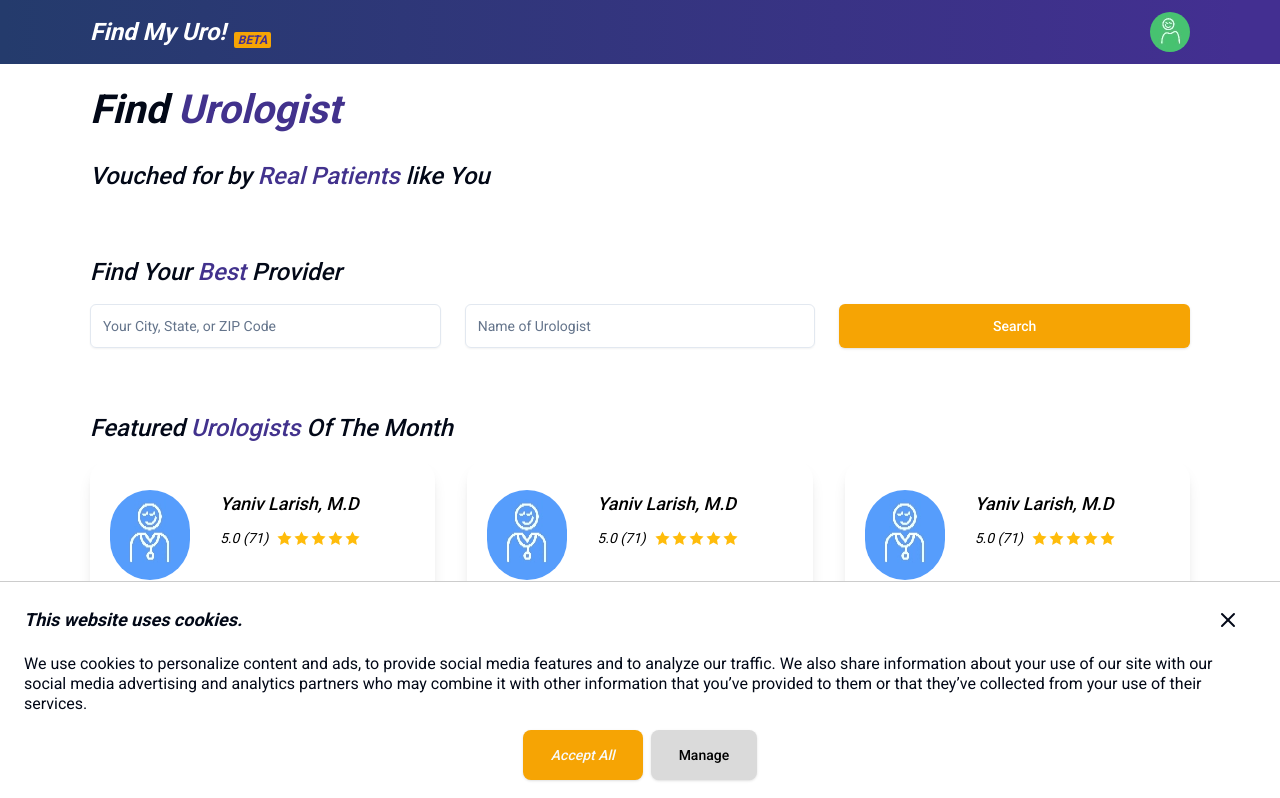
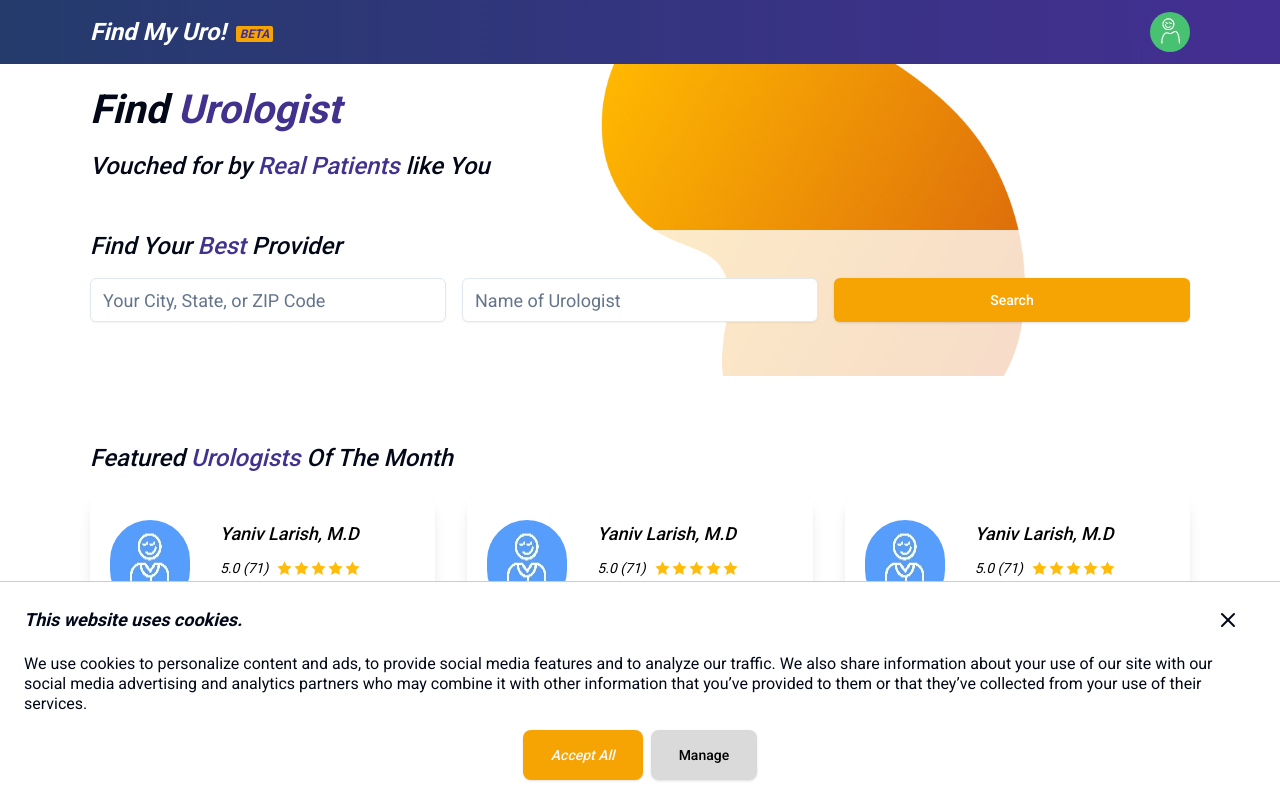
Before and after one commit to Coconut-Lab-SG/find-my-uro, a Next.js app: page / in a window 1280 px wide. Shown: the top 798 px of the page. Built offline with nearby package versions, Linux system fonts and the light colour scheme; no server answers.

Commit message:
feat(homepage): update UI feedbacks

```diff
--- a/src/app/(main)/find-urologist/index.tsx
+++ b/src/app/(main)/find-urologist/index.tsx
@@ -1,11 +1,17 @@
 import { Button } from '@/components/ui/button'
 import { Input } from '@/components/ui/input'
+import Image from 'next/image'
 import { UrologistRatingCard } from './urologist-rating-card'
 
 export function FindUrologist() {
   return (
-    <div className="flex flex-col gap-y-16 max-w-[1140px] mx-auto w-full px-5">
-      <div className="flex flex-col gap-y-5">
+    <div className="flex flex-col gap-y-16 max-w-[1140px] mx-auto w-full px-5 relative">
+      <div className='flex flex-col gap-y-12 relative'>
+        {/* Kidney background */}
+        <div className='hidden mobileL:absolute w-[424px] mobileL:block h-[400px] -z-10 right-[15%] -top-4'>
+          <Image alt='kidney-top' src="/assets/images/home/kidney-top-homepage.webp" style={{ clipPath: "inset(0 0 22% 0)" }} fill />
+        </div>
+        <div className="flex flex-col gap-y-2.5">
           <p className="text-[40px] italic font-bold">
             Find <span className="text-[#42328d]">Urologist</span>
           </p>
@@ -14,14 +20,15 @@ export function FindUrologist() {
           </p>
         </div>
 
-      <div className="flex flex-col gap-y-4">
+        <div className="flex flex-col gap-y-4 bg-[#ffffffc6] pb-14">
           <span className="text-2xl italic font-medium">
             Find Your <span className="text-[#42328d]">Best</span> Provider
           </span>
-        <div className="grid grid-cols-1 tablet:grid-cols-3 gap-6">
-          <Input className="h-11" placeholder="Your City, State, or ZIP Code" />
-          <Input className="h-11" placeholder="Name of Urologist" />
+          <div className="grid grid-cols-1 mobileL:grid-cols-3 gap-4">
+            <Input className="h-11 text-lg bg-white" placeholder="Your City, State, or ZIP Code" />
+            <Input className="h-11 text-lg bg-white" placeholder="Name of Urologist" />
             <Button className="bg-[#f6a404] text-white hover:bg-orange-300 h-full">Search</Button>
+          </div>
         </div>
       </div>
 
--- a/src/components/header.tsx
+++ b/src/components/header.tsx
@@ -8,12 +8,12 @@ export default function Header() {
   const router = useRouter()
   return (
     <div style={{ background: 'linear-gradient(90.49deg, #243b6c 0.28%, #432f91 96.69%)' }}>
-      <div className="flex items-center justify-between max-w-[1140px] mx-auto text-white py-3 w-full px-5">
-        <div className="flex gap-x-2">
-          <div className="text-2xl italic font-semibold text-white hover:text-white cursor-pointer" onClick={() => router.push('/')}>
+      <div className="flex items-center justify-between max-w-[1140px] mx-auto text-white py-3 w-full px-5 cursor-pointer">
+        <div className="flex gap-x-2.5">
+          <div className="text-2xl italic font-semibold text-white hover:text-white" onClick={() => router.push('/')}>
             Find My Uro!
           </div>
-          <span className="bg-[#f6a404] text-xs text-center px-1 text-[#432f91] self-end italic font-bold rounded-sm">BETA</span>
+          <span className="bg-[#f6a404] h-fit self-end mb-1.5 text-xs text-center px-1 text-[#432f91] italic font-bold rounded-sm">BETA</span>
         </div>
         <Link href="/account/login">
           <Image className="rounded-full" alt="user-avatar" src="/assets/icons/user-avatar.webp" width={40} height={40} />
--- a/tailwind.config.ts
+++ b/tailwind.config.ts
@@ -70,6 +70,7 @@ const config = {
       },
       backgroundImage: {
         'urologist-top-bg': "url('/assets/images/urologist/urologist-profile-top-bg.png')",
+        'kidney-top-homepage-bg': "url('/assets/images/home/kidney-top-homepage.webp')"
       },
       keyframes: {
         'accordion-down': {
```
Also changed, not shown: public/assets/images/home/kidney-top-homepage.webp (added). Lines whose indentation alone changed are shown as unchanged.
